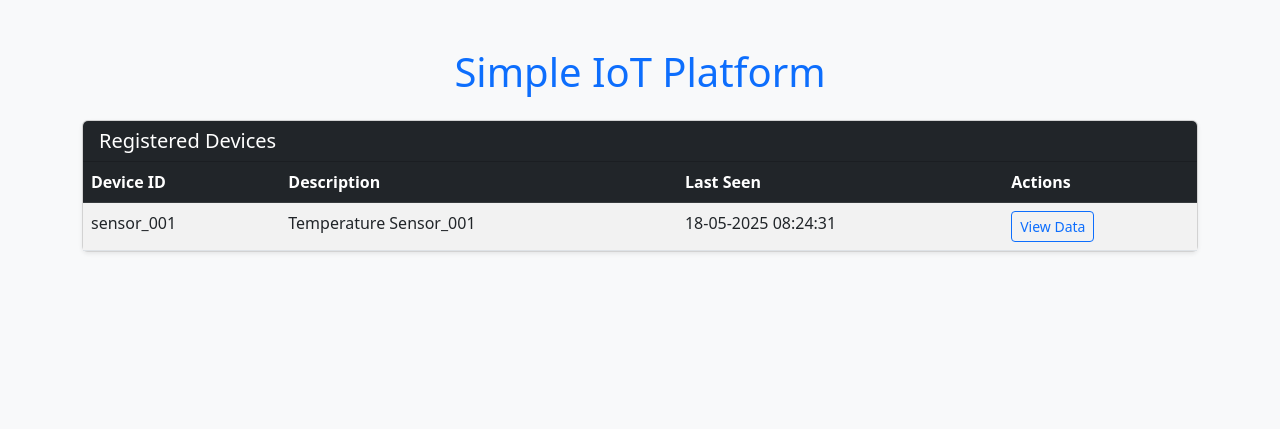
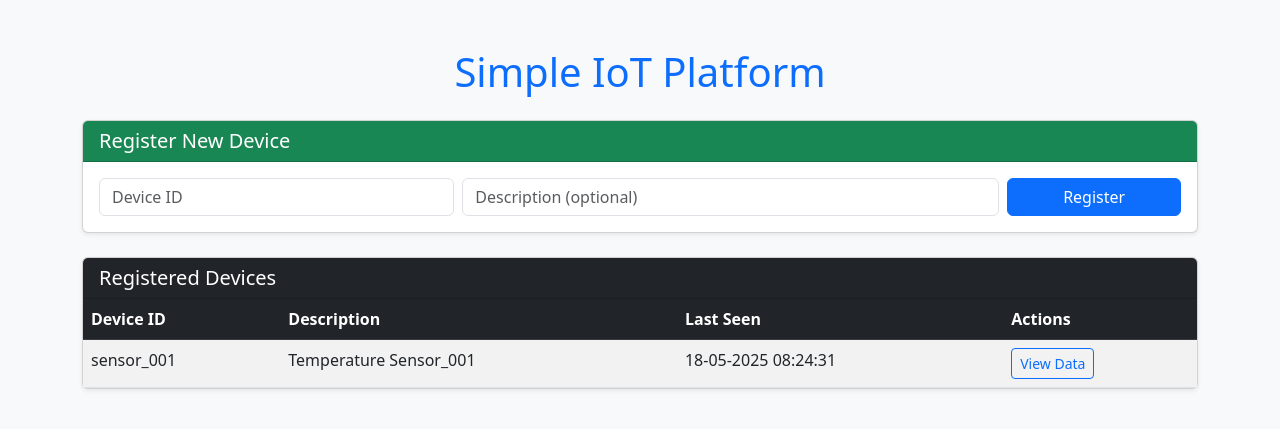
Before and after one commit to gak92/IoT_Platform, a Flask app: page / in a window 1280 px wide. Shown: the top 429 px of the page. Run offline with Flask 3, Linux system fonts and the light colour scheme.

Commit message:
Add a form to register new device

```diff
--- a/main.py
+++ b/main.py
@@ -6,7 +6,10 @@ from flask_mqtt import Mqtt
 import json
 import logging
 from datetime import datetime
+from flask import Flask, request, jsonify, render_template, redirect, url_for
 logging.basicConfig(level=logging.DEBUG)
+
+
 #================================================
 #               Initializing App
 #================================================
@@ -71,6 +74,27 @@ def register_device():
         return jsonify({"error": "sensor_id already exists"}), 400
 
     return jsonify({"message": "Device registered successfully"}), 201
+
+
+# Registering device using UI
+@app.route('/register-ui', methods=['POST'])
+def register_device_ui():
+    device_id = request.form.get("device_id")
+    description = request.form.get("description")
+
+    if not device_id:
+        return "Device ID is required", 400
+
+    existing = Device.query.filter_by(device_id=device_id).first()
+    if existing:
+        return "Device already exists", 409
+
+    new_device = Device(device_id=device_id, description=description)
+    db.session.add(new_device)
+    db.session.commit()
+
+    return redirect(url_for('test'))
+
 
 
 # Receiving Sensor data via HTTP and added into the database
--- a/templates/index.html
+++ b/templates/index.html
@@ -11,6 +11,31 @@
     <div class="container py-5">
         <h1 class="mb-4 text-center text-primary">Simple IoT Platform</h1>
 
+
+        <!-- Add Device Form -->
+        <div class="card mb-4 shadow-sm">
+            <div class="card-header bg-success text-white">
+                <h5 class="mb-0">Register New Device</h5>
+            </div>
+            <div class="card-body">
+                <form method="POST" action="{{ url_for('register_device_ui') }}">
+                    <div class="row g-2 align-items-center">
+                        <div class="col-md-4">
+                            <input type="text" class="form-control" name="device_id" placeholder="Device ID" required>
+                        </div>
+                        <div class="col-md-6">
+                            <input type="text" class="form-control" name="description" placeholder="Description (optional)">
+                        </div>
+                        <div class="col-md-2">
+                            <button type="submit" class="btn btn-primary w-100">Register</button>
+                        </div>
+                    </div>
+                </form>
+            </div>
+        </div>
+
+
+        <!-- Display registered devices -->
         <div class="card shadow-sm">
             <div class="card-header bg-dark text-white">
                 <h5 class="mb-0">Registered Devices</h5>
```
Also changed, not shown: instance/database.db.
